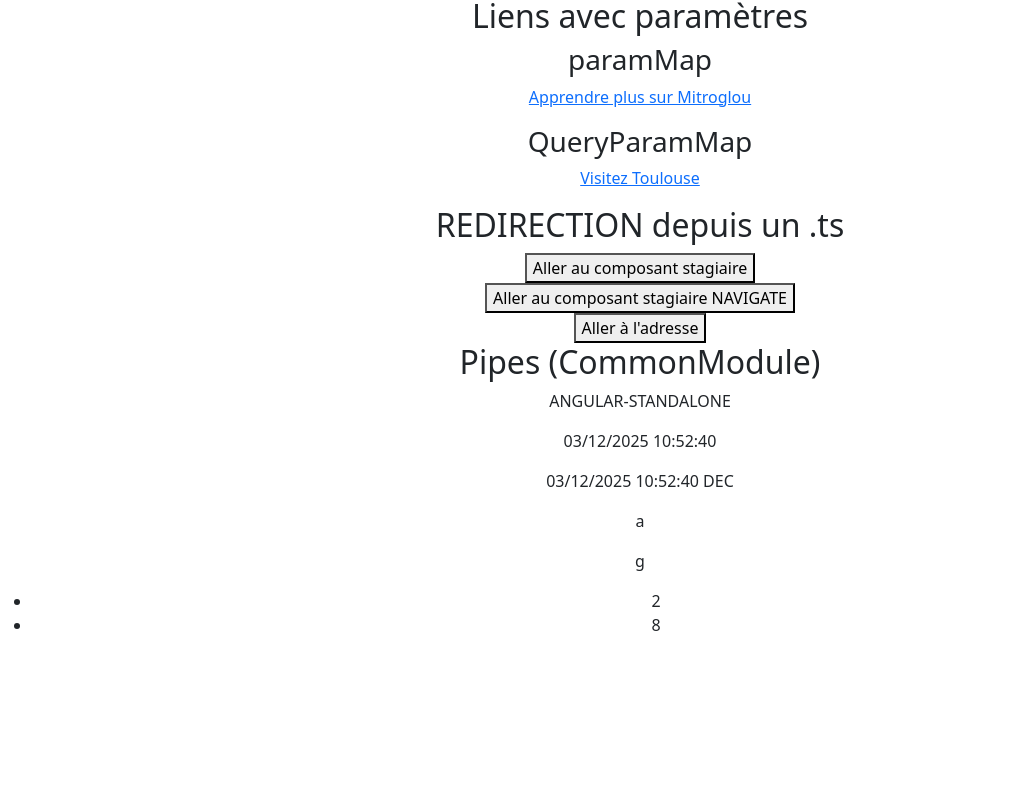
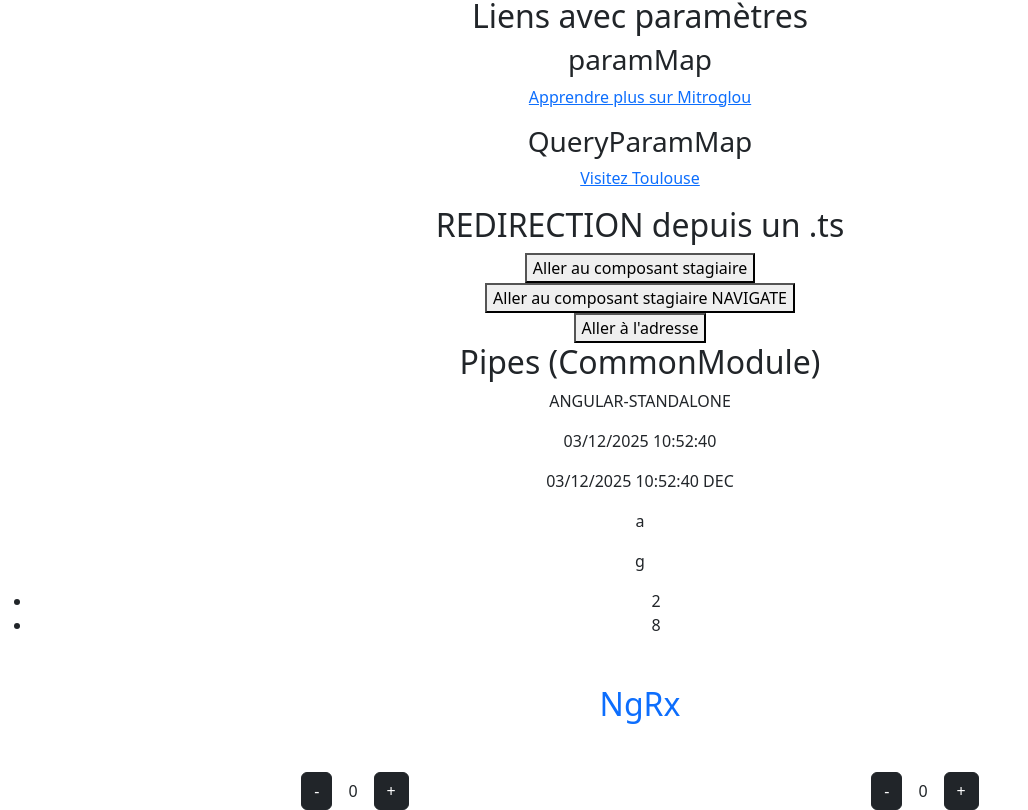
Before and after one commit to thalesalexcin/angular-standalone, an Angular app: page /about in a window 1280 px wide. Shown: the part 2677-3487 px from the top of the page, without its empty margins (0-1028 px from the left). Before the commit the page ends 3330 px from the top, so only its background shows below. Built offline with nearby package versions, Linux system fonts and the light colour scheme.

Commit message:
Compteur setup (ngrx)

```diff
--- a/src/app/components/about/about.html
+++ b/src/app/components/about/about.html
@@ -197,3 +197,12 @@
     </li>
   }
 </ul>
+<div>
+  <h2 class="my-5 text-primary">NgRx</h2>
+  <div class="container">
+    <div class="row">
+      <div class="col-6"><app-compteur /></div>
+      <div class="col-6"><app-compteur /></div>
+    </div>
+  </div>
+</div>
--- a/src/app/components/about/about.ts
+++ b/src/app/components/about/about.ts
@@ -4,10 +4,11 @@ import { CommonModule } from '@angular/common';
 import { Router, RouterLink } from '@angular/router';
 import { GetCharPipe } from '../../pipes/get-char-pipe';
 import { EvenValuePipe } from '../../pipes/even-value-pipe';
+import { CompteurComponent } from '../interaction-module/compteur/compteur';
 
 @Component({
   selector: 'app-about',
-  imports: [CommonModule, RouterLink, GetCharPipe, EvenValuePipe],
+  imports: [CommonModule, RouterLink, GetCharPipe, EvenValuePipe, CompteurComponent],
   templateUrl: './about.html',
   styleUrl: './about.css',
 })
--- /dev/null
+++ b/src/app/components/interaction-module/compteur/compteur.html
@@ -0,0 +1,5 @@
+<div class="d-flex gap-3 justify-content-center align-items-center">
+  <button class="btn btn-dark" (click)="decrement()">-</button>
+  <span>{{ value }}</span>
+  <button class="btn btn-dark" (click)="increment()">+</button>
+</div>
--- /dev/null
+++ b/src/app/components/interaction-module/compteur/compteur.ts
@@ -0,0 +1,17 @@
+import { Component } from '@angular/core';
+
+@Component({
+  selector: 'app-compteur',
+  imports: [],
+  templateUrl: './compteur.html',
+  styleUrl: './compteur.css',
+})
+export class CompteurComponent {
+  value: number = 0;
+  increment() {
+    this.value++;
+  }
+  decrement() {
+    this.value--;
+  }
+}
```
Also changed, not shown: src/app/components/interaction-module/compteur/compteur.css (added), 1 other file (tests, documents, lock files or other folders).
